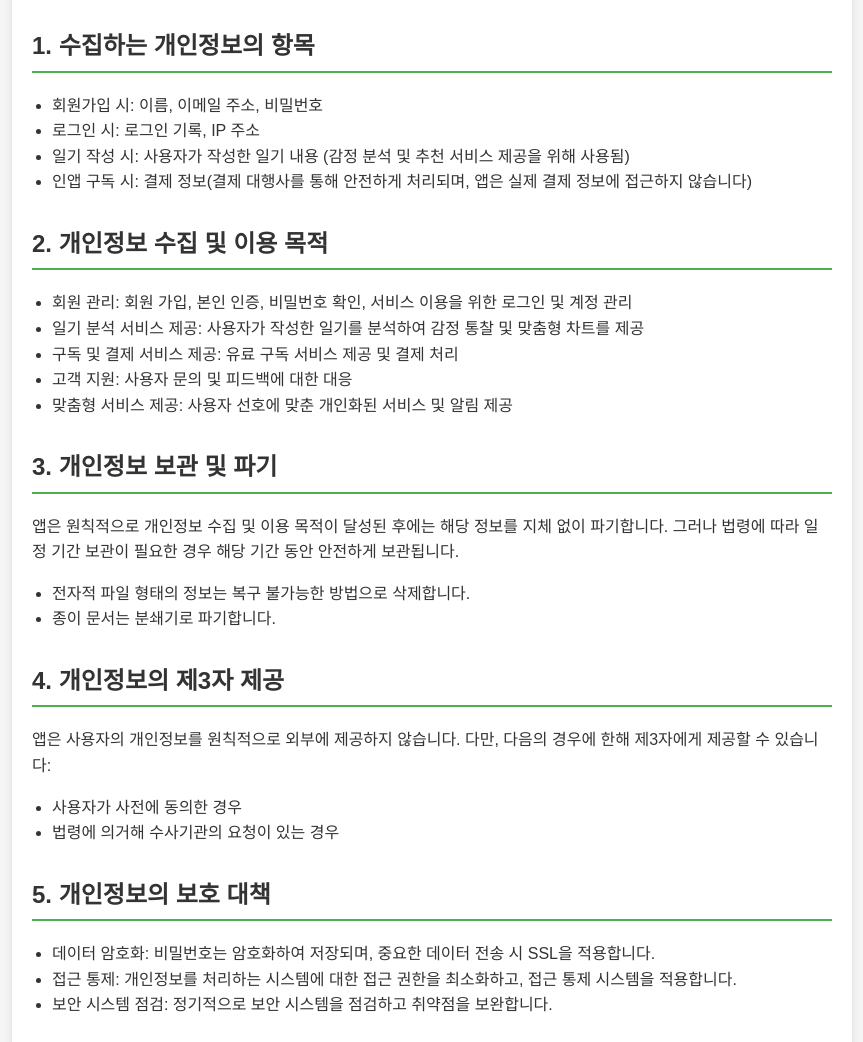
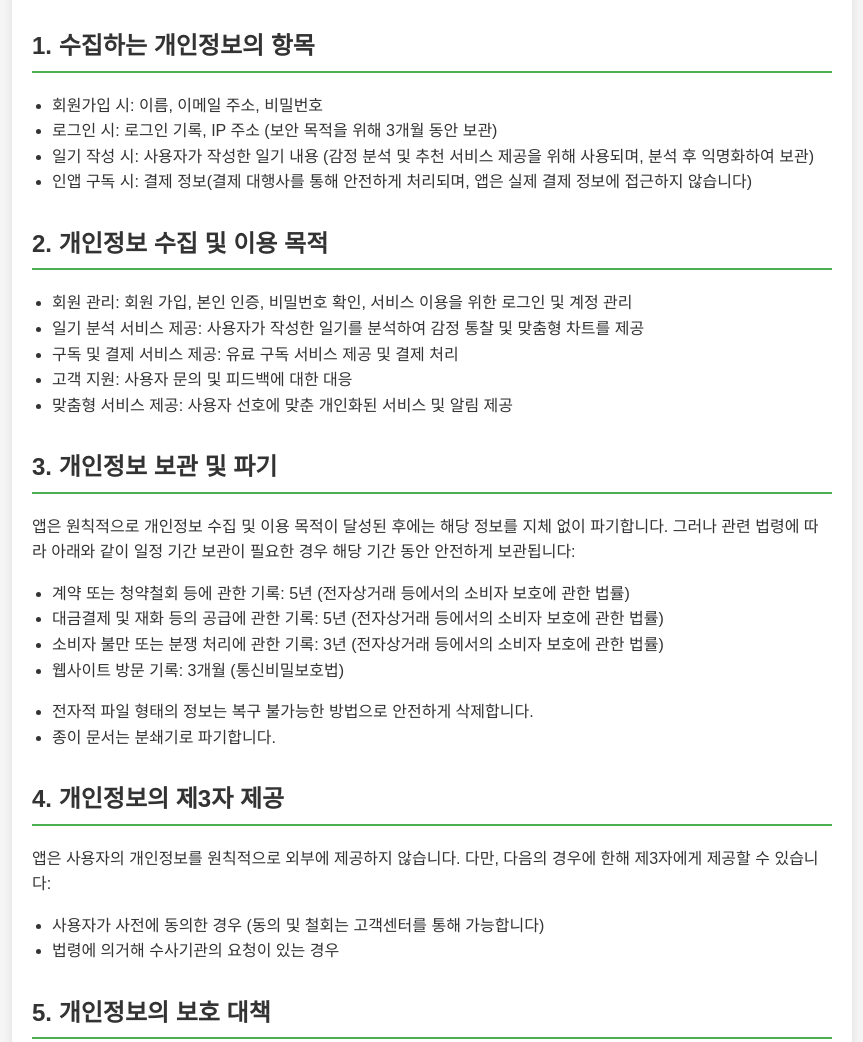
Before and after one commit to ldoril/privacy-policy, a plain HTML site: page index.html in a window 1280 px wide. Shown: the part 192-1234 px from the top of the page, without its empty margins (208-1071 px from the left). Drawn offline with Linux system fonts and the light colour scheme.

Commit message:
Update index.html

```diff
--- a/index.html
+++ b/index.html
@@ -63,10 +63,12 @@
       <h2>1. 수집하는 개인정보의 항목</h2>
       <ul>
         <li>회원가입 시: 이름, 이메일 주소, 비밀번호</li>
-        <li>로그인 시: 로그인 기록, IP 주소</li>
+        <li>
+          로그인 시: 로그인 기록, IP 주소 (보안 목적을 위해 3개월 동안 보관)
+        </li>
         <li>
           일기 작성 시: 사용자가 작성한 일기 내용 (감정 분석 및 추천 서비스
-          제공을 위해 사용됨)
+          제공을 위해 사용되며, 분석 후 익명화하여 보관)
         </li>
         <li>
           인앱 구독 시: 결제 정보(결제 대행사를 통해 안전하게 처리되며, 앱은
@@ -94,11 +96,19 @@
       <h2>3. 개인정보 보관 및 파기</h2>
       <p>
         앱은 원칙적으로 개인정보 수집 및 이용 목적이 달성된 후에는 해당 정보를
-        지체 없이 파기합니다. 그러나 법령에 따라 일정 기간 보관이 필요한 경우
-        해당 기간 동안 안전하게 보관됩니다.
+        지체 없이 파기합니다. 그러나 관련 법령에 따라 아래와 같이 일정 기간
+        보관이 필요한 경우 해당 기간 동안 안전하게 보관됩니다:
       </p>
       <ul>
-        <li>전자적 파일 형태의 정보는 복구 불가능한 방법으로 삭제합니다.</li>
+        <li>계약 또는 청약철회 등에 관한 기록: 5년 (전자상거래 등에서의 소비자 보호에 관한 법률)</li>
+        <li>대금결제 및 재화 등의 공급에 관한 기록: 5년 (전자상거래 등에서의 소비자 보호에 관한 법률)</li>
+        <li>소비자 불만 또는 분쟁 처리에 관한 기록: 3년 (전자상거래 등에서의 소비자 보호에 관한 법률)</li>
+        <li>웹사이트 방문 기록: 3개월 (통신비밀보호법)</li>
+      </ul>
+      <ul>
+        <li>
+          전자적 파일 형태의 정보는 복구 불가능한 방법으로 안전하게 삭제합니다.
+        </li>
         <li>종이 문서는 분쇄기로 파기합니다.</li>
       </ul>
 
@@ -108,7 +118,10 @@
         다음의 경우에 한해 제3자에게 제공할 수 있습니다:
       </p>
       <ul>
-        <li>사용자가 사전에 동의한 경우</li>
+        <li>
+          사용자가 사전에 동의한 경우 (동의 및 철회는 고객센터를 통해
+          가능합니다)
+        </li>
         <li>법령에 의거해 수사기관의 요청이 있는 경우</li>
       </ul>
 
@@ -148,8 +161,8 @@
       <h2>8. 개인정보처리방침 변경</h2>
       <p>
         본 방침은 관련 법령 및 내부 정책의 변경에 따라 수정될 수 있습니다. 변경
-        시 앱을 통해 사전 공지하며, 개정된 방침은 공지된 날로부터 효력이
-        발생합니다.
+        시 앱을 통해 사전 공지하며, 최소 7일 전에 공지합니다. 개정된 방침은
+        공지된 날로부터 효력이 발생합니다.
       </p>
 
       <div class="footer">
```
